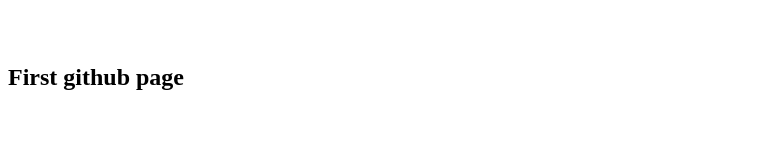
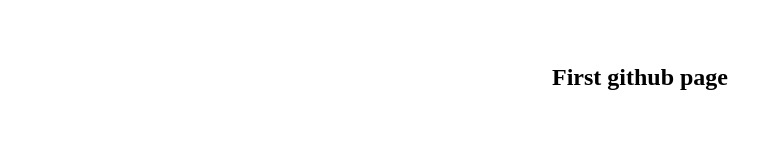
Before and after one commit to KirtiBS/kirti.github.io, a plain HTML site: page index.html in a window 1280 px wide. Shown: the whole page, without its empty margins (0-783 px from the left). Drawn offline with Linux system fonts and the light colour scheme.

Commit message:
Update index.html

```diff
--- a/index.html
+++ b/index.html
@@ -5,7 +5,7 @@
 
   <body>
   <br><br>
-  <centre><h2>First github page</h2></centre>
+  <center><h2>First github page</h2></centrer>
 
   </body>
   </html>
```
